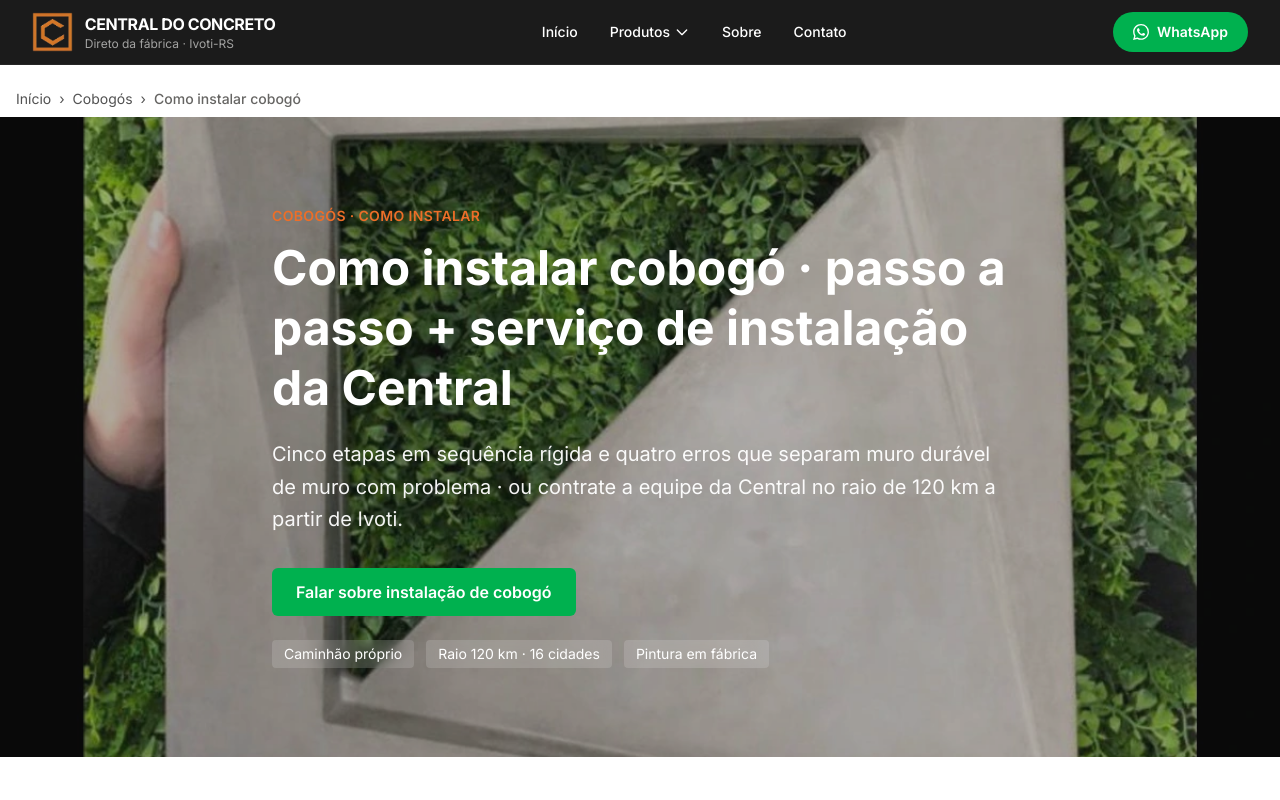
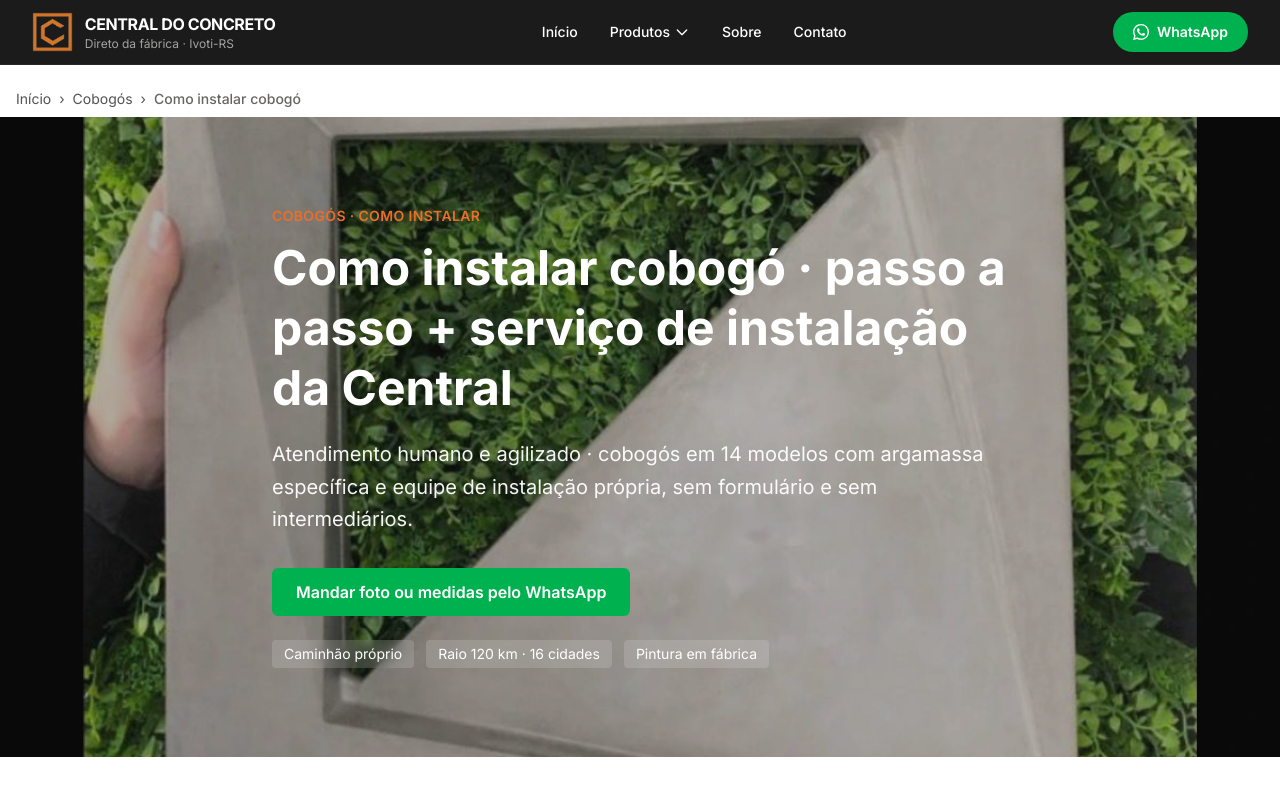
Before and after one commit to centraldoconcretosuporte-creator/central-do-concreto, a Next.js app: page /cobogos/instalacao in a window 1280 px wide. Shown: the top 800 px of the page. Built offline with nearby package versions, Linux system fonts and the light colour scheme.

Commit message:
polish(cobogos): 4 CTAs ski ramp + 4 mensagens WhatsApp diferenciadas por intent

```diff
--- a/app/cobogos/instalacao/page.tsx
+++ b/app/cobogos/instalacao/page.tsx
@@ -6,6 +6,10 @@ import { Eyebrow } from "@/components/Eyebrow";
 const SITE_URL = "https://centraldoconcretoentrega.com.br";
 const CANONICAL_URL = `${SITE_URL}/cobogos/instalacao`;
 const WHATSAPP_URL = "https://wa.me/5551996691757";
+const WHATSAPP_HERO_URL = `${WHATSAPP_URL}?text=${encodeURIComponent("Olá, vi a página de instalação de cobogós e quero um orçamento.")}`;
+const WHATSAPP_PACOTE_URL = `${WHATSAPP_URL}?text=${encodeURIComponent("Olá, quero o pacote material (cobogó + argamassa específica) com entrega.")}`;
+const WHATSAPP_VISITA_URL = `${WHATSAPP_URL}?text=${encodeURIComponent("Olá, quero agendar visita técnica pra orçamento de instalação.")}`;
+const WHATSAPP_FINAL_URL = `${WHATSAPP_URL}?text=${encodeURIComponent("Olá, quero falar com o André sobre instalação de cobogó.")}`;
 const PAGE_TITLE =
   "Como Instalar Cobogó: Passo a Passo + Serviço da Central | Central do Concreto";
 const PAGE_DESCRIPTION =
@@ -240,15 +244,13 @@ export default function CobogoInstalacaoPage() {
             Como instalar cobogó · passo a passo + serviço de instalação da Central
           </h1>
           <p className="text-lg md:text-xl mb-8 leading-relaxed text-white/95">
-            Cinco etapas em sequência rígida e quatro erros que separam muro durável de muro com problema · ou contrate a equipe da Central no raio de 120 km a partir de Ivoti.
+            Atendimento humano e agilizado · cobogós em 14 modelos com argamassa específica e equipe de instalação própria, sem formulário e sem intermediários.
           </p>
           <a
-            href={`${WHATSAPP_URL}?text=${encodeURIComponent(
-              "Olá, quero falar sobre instalação de cobogó."
-            )}`}
+            href={WHATSAPP_HERO_URL}
             className="inline-flex items-center gap-2 bg-cc-whatsapp hover:bg-cc-whatsapp-hover text-white font-semibold px-6 py-3 rounded-md transition-colors"
           >
-            Falar sobre instalação de cobogó
+            Mandar foto ou medidas pelo WhatsApp
           </a>
           <div className="mt-6 flex flex-wrap gap-3 text-sm">
             <span className="bg-white/15 backdrop-blur px-3 py-1 rounded">
@@ -360,17 +362,15 @@ export default function CobogoInstalacaoPage() {
 
         <div className="mt-10 text-center">
           <p className="text-base md:text-lg text-cc-gray-700 mb-6 leading-relaxed">
-            Argamassa específica entra junto com o pedido · evita fissura por argamassa errada. Fala com o André pelo WhatsApp.
+            Pacote material direto da fábrica · cobogó + argamassa específica entregues juntos no canteiro · evite trincas e atrasos na obra.
           </p>
           <a
-            href={`${WHATSAPP_URL}?text=${encodeURIComponent(
-              "Olá, quero falar sobre instalação de cobogó."
-            )}`}
+            href={WHATSAPP_PACOTE_URL}
             target="_blank"
             rel="noopener noreferrer"
             className="inline-flex items-center gap-2 bg-cc-whatsapp hover:bg-cc-whatsapp-hover text-white px-7 py-3.5 rounded-full font-medium text-base md:text-lg transition-colors shadow-lg"
           >
-            Falar pelo WhatsApp
+            Pedir pacote pelo WhatsApp
           </a>
         </div>
 
@@ -423,17 +423,15 @@ export default function CobogoInstalacaoPage() {
 
         <div className="mt-10 text-center">
           <p className="text-base md:text-lg text-cc-gray-700 mb-6 leading-relaxed">
-            Equipe de instalação no raio de 120 km · 16 cidades atendidas. Pede orçamento pelo WhatsApp.
+            Visita técnica gratuita pra medir e fotografar o terreno · orçamento detalhado em 1 a 2 dias úteis · garantia de 12 meses contra fissura por defeito de execução.
           </p>
           <a
-            href={`${WHATSAPP_URL}?text=${encodeURIComponent(
-              "Olá, quero falar sobre instalação de cobogó."
-            )}`}
+            href={WHATSAPP_VISITA_URL}
             target="_blank"
             rel="noopener noreferrer"
             className="inline-flex items-center gap-2 bg-cc-whatsapp hover:bg-cc-whatsapp-hover text-white px-7 py-3.5 rounded-full font-medium text-base md:text-lg transition-colors shadow-lg"
           >
-            Falar pelo WhatsApp
+            Agendar visita pelo WhatsApp
           </a>
         </div>
 
@@ -561,15 +559,13 @@ export default function CobogoInstalacaoPage() {
             Vamos definir o cobogó do seu muro?
           </h2>
           <p className="text-white/80 mb-8 text-lg leading-relaxed">
-            Mande foto do local, tamanho aproximado do muro e cidade · respondemos com modelos sugeridos, preço unitário e prazo de entrega.
+            Mande planta, foto do terreno ou as medidas do muro (largura · altura · perímetro) · resposta humana e agilizada direto do André no mesmo dia útil, sem intermediário e sem formulário.
           </p>
           <a
-            href={`${WHATSAPP_URL}?text=${encodeURIComponent(
-              "Olá, quero falar sobre instalação de cobogó."
-            )}`}
+            href={WHATSAPP_FINAL_URL}
             className="inline-flex items-center gap-2 bg-cc-whatsapp hover:bg-cc-whatsapp-hover text-white font-semibold px-8 py-4 rounded-md transition-colors text-lg"
           >
-            Falar agora pelo WhatsApp
+            Falar com o André
           </a>
         </div>
       </section>
```
